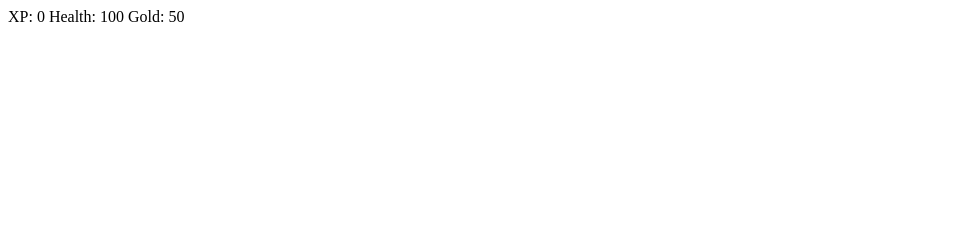
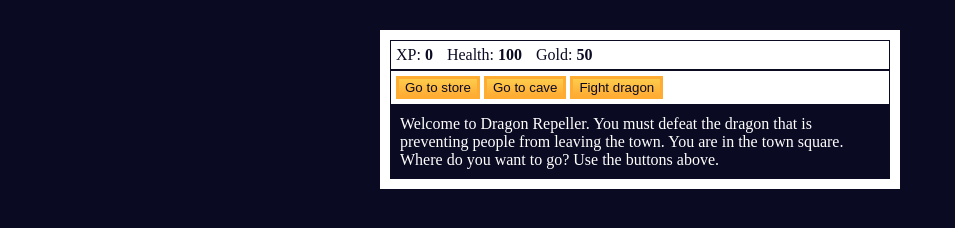
Before and after one commit to hg27haan/RolePlayingGame-Basic-JavaScript, a plain HTML site: page index.html in a window 1280 px wide. Shown: the whole page, without its empty margins (0-955 px from the left). Drawn offline with Linux system fonts and the light colour scheme.

Commit message:
23% project

```diff
--- a/index.html
+++ b/index.html
@@ -5,18 +5,27 @@
         <meta name="viewport" content="width=device-width, initial-scale=1.0">
         <link rel="stylesheet" href="styles.css">
         <title>RPG - Dragon Repeller</title>
-        <script src="./script.js"></script>
     </head>
     <body>
         <div id="game">
             <div id="stats">
-                <span class="stat">XP: 0</span>
-                <span class="stat">Health: 100</span>
-                <span class="stat">Gold: 50</span>
+                <span class="stat">XP: <strong><Span id="xpText">0</Span></strong></span>
+                <span class="stat">Health: <strong><Span id="healthText">100</Span></strong></span>
+                <span class="stat">Gold: <strong><Span id="goldText">50</Span></strong></span>
             </div>
-            <div id="controls"></div>
-            <div id="monsterStats"></div>
-            <div id="text"></div>
+            <div id="controls">
+                <button id="button1">Go to store</button>
+                <button id="button2">Go to cave</button>
+                <button id="button3">Fight dragon</button>
+            </div>
+            <div id="monsterStats">
+                <span class="stat">Monster Name: <strong><span id="monsterName"></span></strong></span>
+                <span class="stat">Health: <strong><span id="monsterHealth"></span></strong></span>
+            </div>
+            <div id="text">
+                Welcome to Dragon Repeller. You must defeat the dragon that is preventing people from leaving the town. You are in the town square. Where do you want to go? Use the buttons above.
+            </div>
         </div>
+        <script src="./script.js"></script>
     </body>
 </html>
--- a/script.js
+++ b/script.js
@@ -5,3 +5,33 @@ let currentWeapon = 0;
 let fighting;
 let monsterHealth;
 let inventory = ["stick"];
+
+const button1 = document.querySelector("#button1");
+const button2 = document.querySelector("#button2");
+const button3 = document.querySelector("#button3");
+
+const text = document.querySelector("#text");
+const xpText = document.querySelector("#xpText");
+const healthText = document.querySelector("#healthText");
+const goldText = document.querySelector("#goldText");
+const monsterStats = document.querySelector("#monsterStats");
+const monsterName = document.querySelector("#monsterName");
+const monsterHealthText = document.querySelector("#monsterHealth");
+
+//initialize buttons
+
+button1.onclick = goStore;
+button2.onclick = goCave;
+button3.onclick = fightDragon;
+
+function goStore() {
+    console.log("Going to store.");
+}
+
+function goCave() {
+    console.log("Going to cave.");
+}
+
+function fightDragon() {
+    console.log("Fighting dragon.");
+}
--- a/styles.css
+++ b/styles.css
@@ -0,0 +1,44 @@
+body {
+    background-color: #0a0a23;
+}
+
+#text {
+    background-color: #0a0a23;
+    color: #ffffff;
+    padding: 10px;
+}
+
+#game {
+    max-width: 500px;
+    max-height: 400px;
+    background-color: #ffffff;
+    color: #ffffff;
+    margin: 30px auto 0px auto;
+    padding: 10px;
+}
+
+#controls, #stats {
+    border: 1px solid #0a0a23;
+    color: #0a0a23;
+    padding: 5px;
+}
+
+#monsterStats {
+    display: none;
+    border: 1px solid #0a0a23;
+    color: #ffffff;
+    background-color: #c70d0d;
+    padding: 5px;
+}
+
+.stat {
+    padding-right: 10px;
+}
+
+button {
+    cursor: pointer;
+    color: #0a0a23;
+    background-color: #feac32;
+    background-image: linear-gradient(#fecc4c, #ffac33);
+    border: 3px solid #feac32;
+}
```
